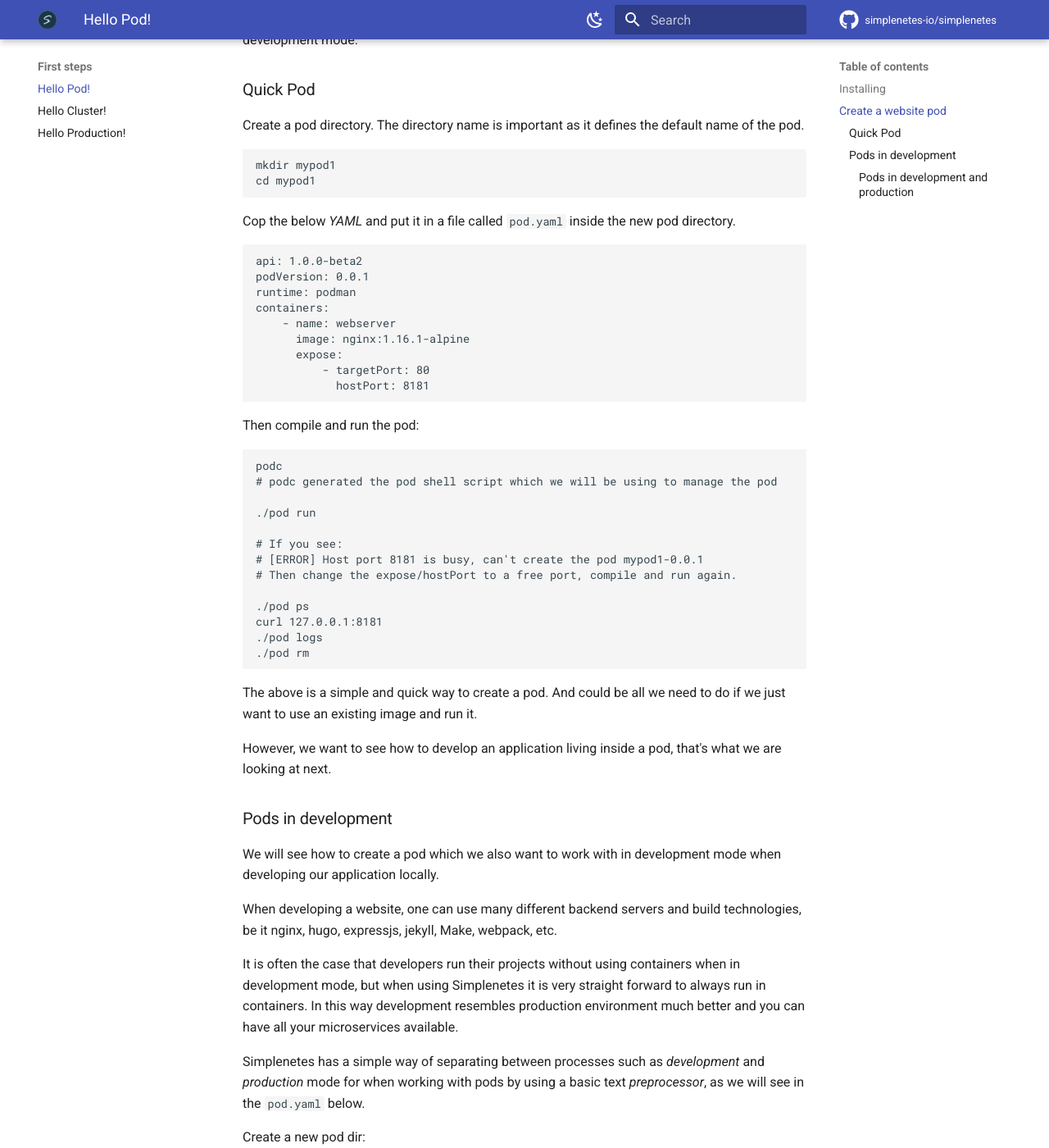
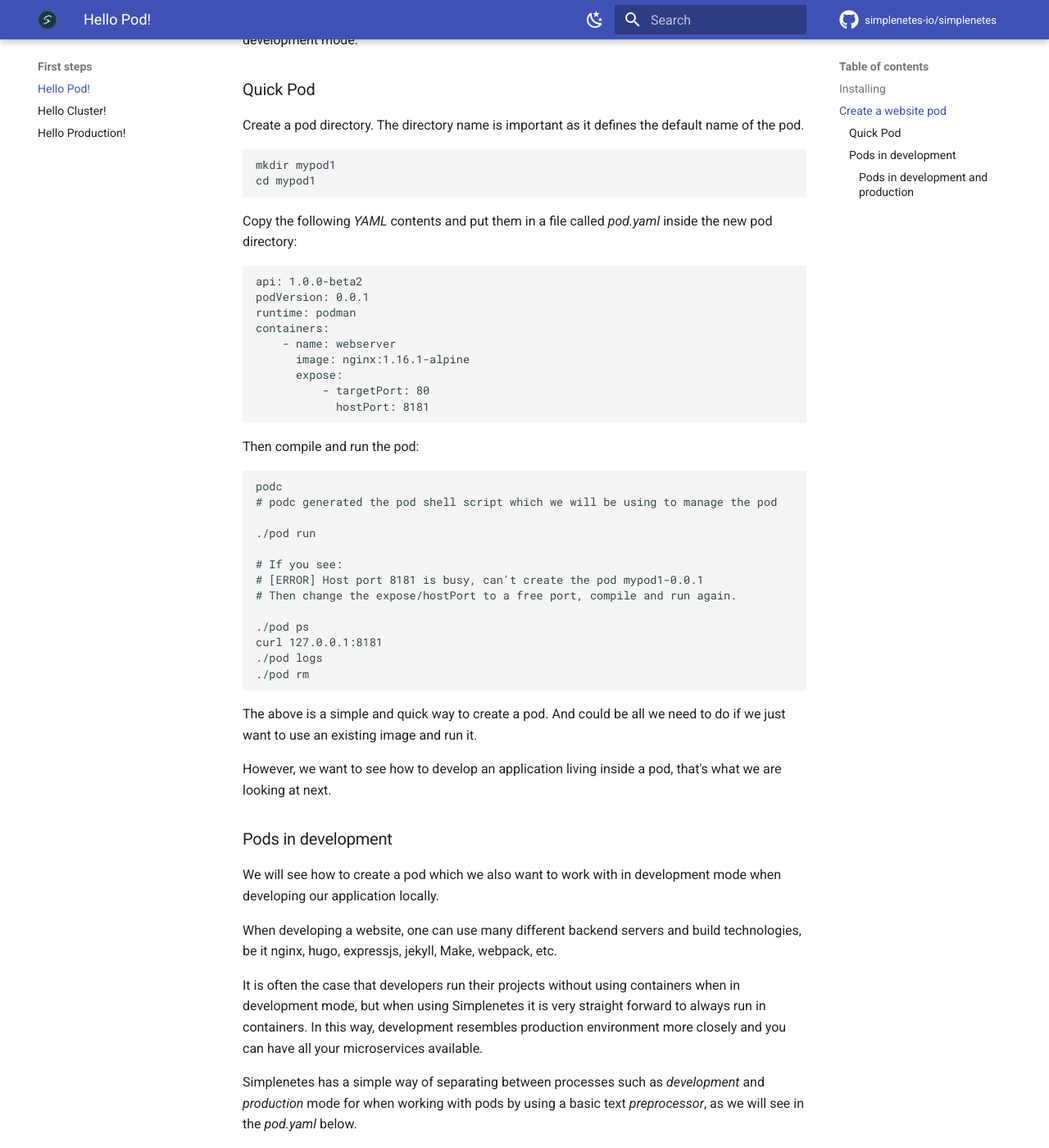
Before and after one commit to simplenetes-io/simplenetes_io, an MkDocs documentation site: the page built from docs/FIRSTPOD.md, in a window 1280 px wide and 1400 px high, scrolled down 698 px. Shown: the whole window at 82% size. Built offline with MkDocs 1.6.1 and Material for MkDocs 9.7.7, drawn with Linux system fonts in a browser that asks for light colours; comment, search, counter and statistics services are not loaded; some of the changed text lies outside the part shown.

Commit message:
Formatting and text improvements to components, dev cluster and first pod documentation

````diff
--- a/docs/FIRSTPOD.md
+++ b/docs/FIRSTPOD.md
@@ -1,6 +1,6 @@
 # Creating your first Simplenetes pods
 
-A Pod is described in a _YAML_ file and is compiled into a single executable, which is run together with podman (version >=1.8.1).
+A Pod is described in a _YAML_ file and is compiled into a single executable, which is run together with `podman` (version >=1.8.1).
 
 In this HOWTO we will create our first pods and see how easy it is to manage their lifecycles using the standalone executable.
 
@@ -21,8 +21,7 @@
 cd mypod1
 ```
 
-Cop the below _YAML_ and put it in a file called `pod.yaml` inside the new pod directory.
-
+Copy the following _YAML_ contents and put them in a file called _pod.yaml_ inside the new pod directory:
 ```yaml
 api: 1.0.0-beta2
 podVersion: 0.0.1
@@ -65,9 +64,9 @@
 
 When developing a website, one can use many different backend servers and build technologies, be it nginx, hugo, expressjs, jekyll, Make, webpack, etc.
 
-It is often the case that developers run their projects without using containers when in development mode, but when using Simplenetes it is very straight forward to always run in containers. In this way development resembles production environment much better and you can have all your microservices available.
+It is often the case that developers run their projects without using containers when in development mode, but when using Simplenetes it is very straight forward to always run in containers. In this way, development resembles production environment more closely and you can have all your microservices available.
 
-Simplenetes has a simple way of separating between processes such as _development_ and _production_ mode for when working with pods by using a basic text _preprocessor_, as we will see in the `pod.yaml` below.
+Simplenetes has a simple way of separating between processes such as _development_ and _production_ mode for when working with pods by using a basic text _preprocessor_, as we will see in the _pod.yaml_ below.
 
 Create a new pod dir:
 ```sh
@@ -75,7 +74,7 @@
 cd mypod2
 ```
 
-This is our pod YAML. Copy it and save it as `pod.yaml` inside your new pod dir.
+This is our pod YAML. Copy it and save it as _pod.yaml_ inside your new pod dir.
 
 ```yaml
 api: 1.0.0-beta2
@@ -186,7 +185,7 @@
 
 `podc` will generate an executable file simply named `pod`.
 
-At this stage you can observe the resulting _YAML_ from after the preprocessor stage by looking in the file `.pod.yaml`.
+At this stage you can observe the resulting _YAML_ from after the preprocessor stage by looking in the file _.pod.yaml_.
 
 Let's try and interact with the executable:
 ```sh
@@ -205,7 +204,7 @@
 [ERROR] Host port 8181 is busy, can't create the pod mypod2-0.0.1
 ```
 
-Then adjust the `expose/hostPort` value in the `pod.yaml` to a free port and recompile.
+Then adjust the `expose/hostPort` value in the _pod.yaml_ to a free port and recompile.
 
 ```sh
 # curl it
@@ -250,7 +249,7 @@
 
 Create the following files inside the directory. It is the same as above, but with some added preprocessing directives and cluster port configurations.
 
-`pod.yaml`:
+_pod.yaml_:
 ```yaml
 api: 1.0.0-beta2
 podVersion: 0.0.1
@@ -316,6 +315,6 @@
 
 With this setup you can have a pod working for local development but also which can be released properly into a cluster.
 
-Your build process should aim at building a docker image which is tagged and pushed properly, then the `pod.yaml` `image` value needs to be set to that new image version.
+Your build process should aim at building a docker image which is tagged and pushed properly, then the _pod.yaml_ `image` value needs to be set to that new image version.
 
 For a living example of this look the [Simplenetes website pod](simplenetes-io).
````
Also changed, not shown: other parts of docs/FIRSTPOD.md (+5 -5 lines), docs/COMPONENTS.md (+2 -2 lines), docs/DEVCLUSTER.md (+54 -51 lines).
